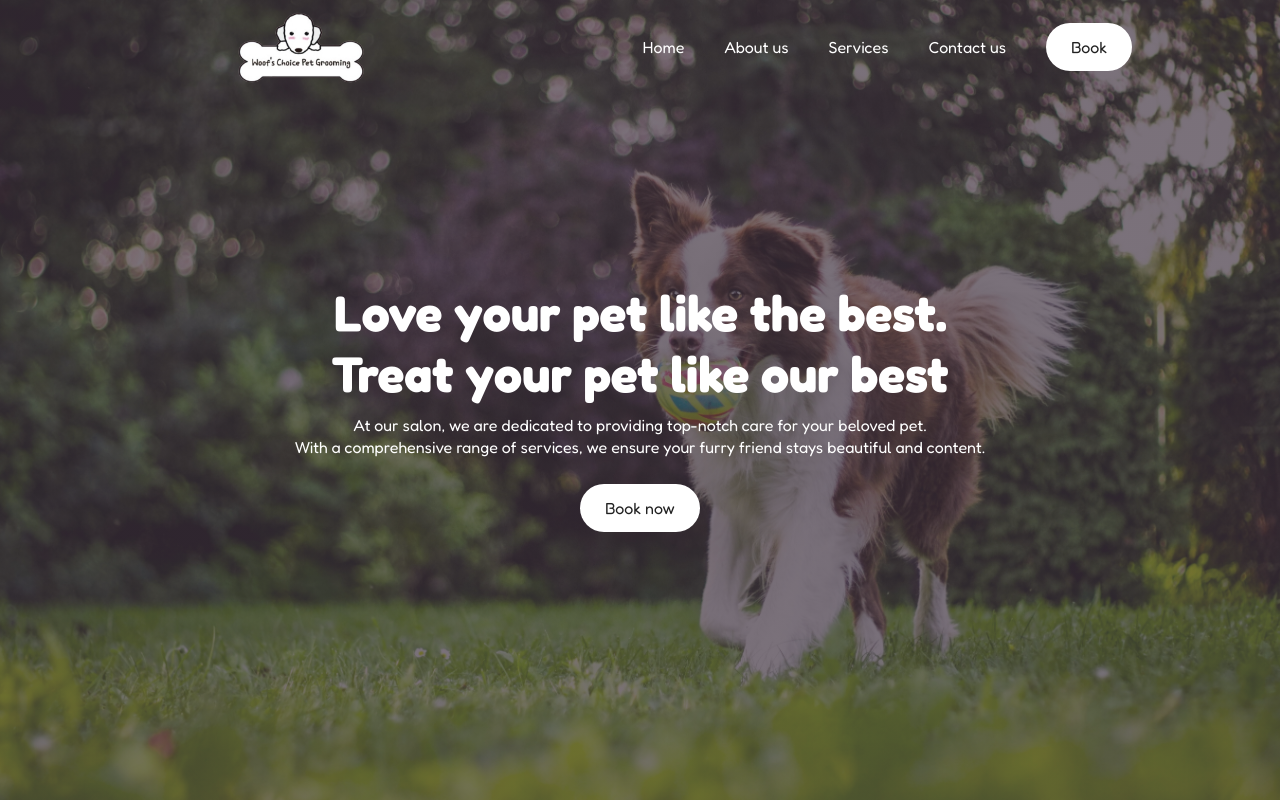
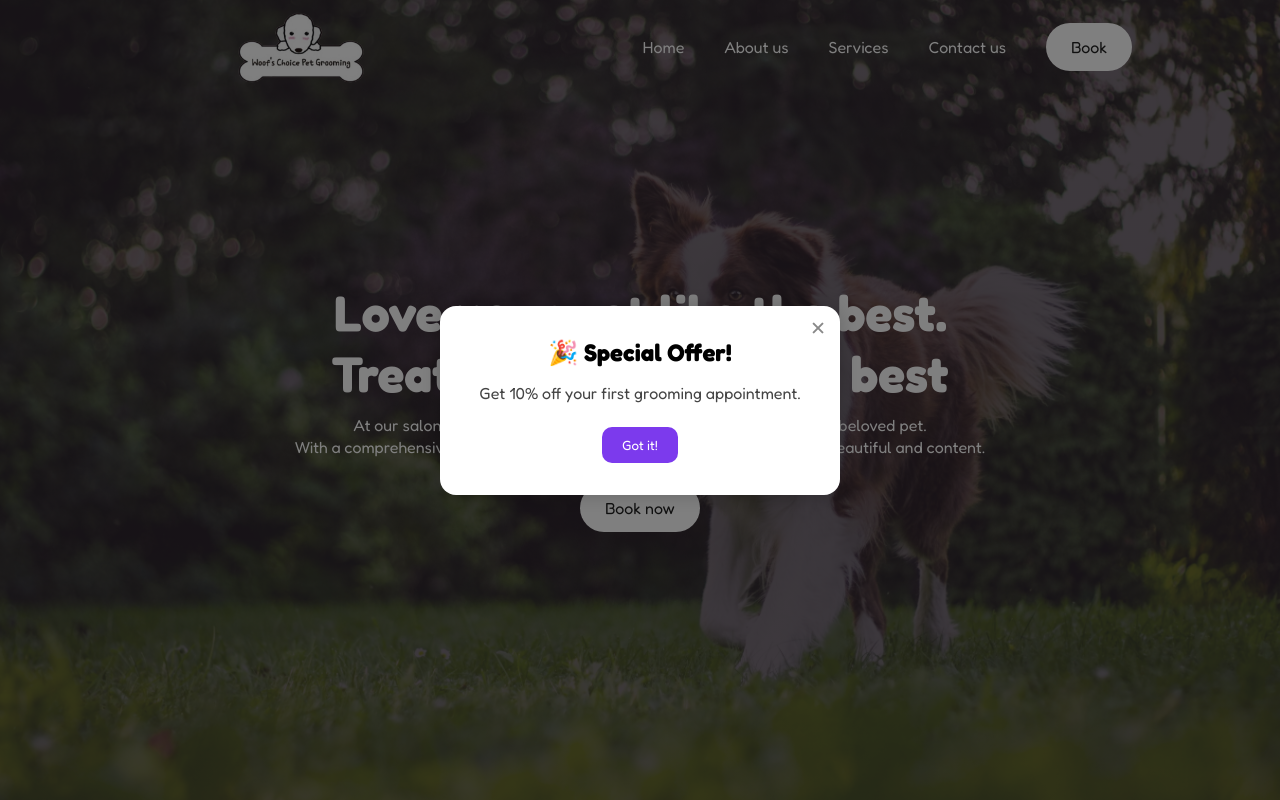
Before and after one commit to ellenjung24/Woof-s-Choice, a React (Vite) app: page / in a window 1280 px wide. Shown: the top 800 px of the page. Built offline with nearby package versions, Linux system fonts and the light colour scheme; a web font is replaced by a local one.

Commit message:
added popup ad

```diff
--- a/src/App.jsx
+++ b/src/App.jsx
@@ -1,4 +1,4 @@
-import React from "react";
+import React, {useEffect, useState} from "react";
 import Navbar from "./Components/Navbar/Navbar";
 import Hero from "./Components/Hero/Hero";
 import Services from "./Components/Services/Services";
@@ -6,15 +6,37 @@ import Title from "./Components/Title/Title";
 import About from "./Components/About/About";
 import Contact from "./Components/Contact/Contact";
 import Footer from "./Components/Footer/Footer";
-import Promotion from "./Components/Promotion/Promotion";
+// import Promotion from "./Components/Promotion/Promotion";
 // import { BrowserRouter } from 'react-router-dom'
 
 const App = () => {
+  const [show, setShow] = useState(false);
+
+  useEffect(() => {
+    setShow(true); // Show popup on page load
+  }, []);
+
+  const handleClose = () => setShow(false);
+
   return (
     // <BrowserRouter>
     <div>
       <Navbar />
       <Hero />
+      {show && (
+  <div className="custom-popup-overlay">
+    <div className="custom-popup">
+      <button onClick={handleClose} className="custom-popup-close">
+        ✕
+      </button>
+      <h2>🎉 Special Offer!</h2>
+      <p>Get 10% off your first grooming appointment.</p>
+      <button onClick={handleClose} className="custom-popup-btn">
+        Got it!
+      </button>
+    </div>
+  </div>
+)}
       {/* <Promotion /> */}
       <div className="container">
         {/* <Title subTitle="About us" context="When it comes to pet grooming we believe that:" /> */}
--- a/src/index.css
+++ b/src/index.css
@@ -47,6 +47,70 @@ a {
     outline: 0;
 }
 
+.custom-popup-overlay {
+    position: fixed;
+    top: 0;
+    left: 0;
+    width: 100vw;
+    height: 100vh;
+    background: rgba(0, 0, 0, 0.5);
+    z-index: 9999;
+    display: flex;
+    align-items: center;
+    justify-content: center;
+    overflow: hidden;
+  }
+
+  .custom-popup {
+    background: white;
+    padding: 2rem;
+    border-radius: 16px;
+    width: 90%;
+    max-width: 400px;
+    text-align: center;
+    position: relative;
+    box-shadow: 0 0 20px rgba(0, 0, 0, 0.2);
+  }
+
+  .custom-popup h2 {
+    margin-bottom: 1rem;
+    font-size: 1.5rem;
+  }
+
+  .custom-popup p {
+    margin-bottom: 1.5rem;
+    color: #444;
+  }
+
+  .custom-popup-btn {
+    background: #7c3aed; /* Purple */
+    color: white;
+    padding: 10px 20px;
+    border: none;
+    border-radius: 10px;
+    cursor: pointer;
+    transition: background 0.3s ease;
+  }
+
+  .custom-popup-btn:hover {
+    background: #5b21b6; /* Darker purple */
+  }
+
+  .custom-popup-close {
+    position: absolute;
+    top: 10px;
+    right: 14px;
+    font-size: 1.2rem;
+    background: none;
+    border: none;
+    color: #888;
+    cursor: pointer;
+  }
+
+  .custom-popup-close:hover {
+    color: black;
+  }
+
 @media (max-width: 800px) {
     .container {
         padding-left: 2%;
```
